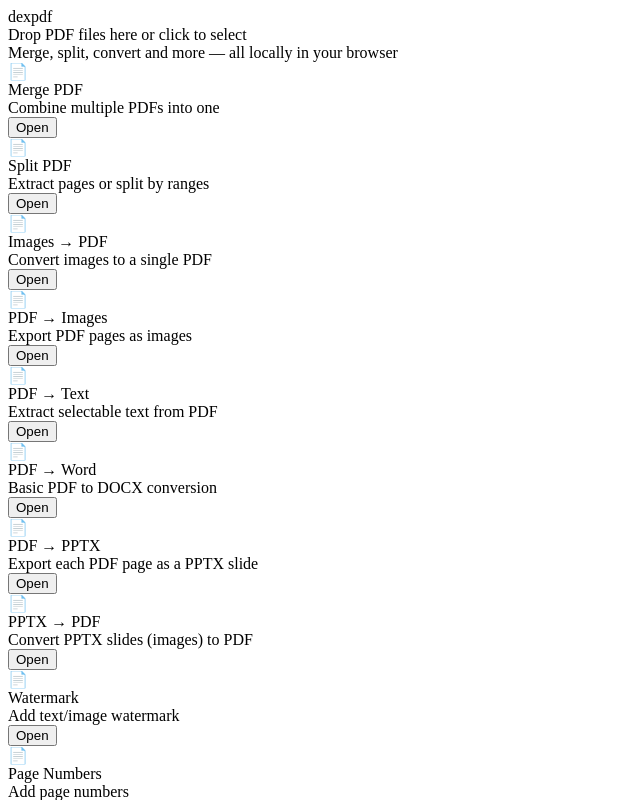
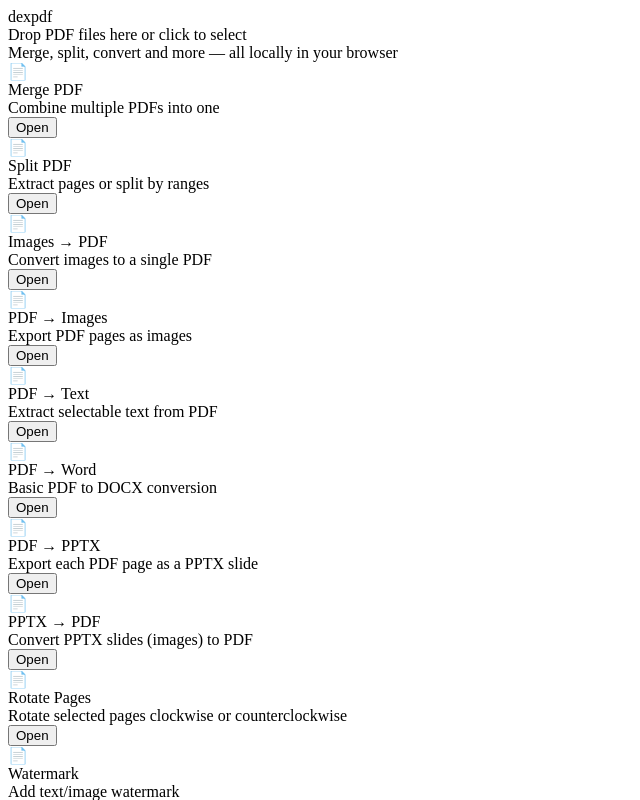
Before and after one commit to dexpie/dexpdf, a React (Vite) app: page / in a window 1280 px wide. Shown: the top 800 px of the page, without its empty margins (0-640 px from the left). Built offline with nearby package versions, Linux system fonts and the light colour scheme; the HTML template or start-up script is replaced by a standard one.

Commit message:
chore(ui): add per-tool help in modal + privacy note

```diff
--- a/src/App.jsx
+++ b/src/App.jsx
@@ -10,6 +10,7 @@
 const PdfToWordTool = React.lazy(() => import('./tools/PdfToWordTool'))
 const PdfToPptTool = React.lazy(() => import('./tools/PdfToPptTool'))
 const PptToPdfTool = React.lazy(() => import('./tools/PptToPdfTool'))
+const RotateTool = React.lazy(() => import('./tools/RotateTool'))
 const WatermarkTool = React.lazy(() => import('./tools/WatermarkTool'))
 const PageNumbersTool = React.lazy(() => import('./tools/PageNumbersTool'))
 const SignatureTool = React.lazy(() => import('./tools/SignatureTool'))
@@ -17,19 +18,20 @@
 const CompressTool = React.lazy(() => import('./tools/CompressTool'))
 
 const tools = [
-  { id: 'merge', name: 'Merge PDF', comp: MergeTool, desc: 'Combine multiple PDFs into one' },
-  { id: 'split', name: 'Split PDF', comp: SplitTool, desc: 'Extract pages or split by ranges' },
-  { id: 'imgs2pdf', name: 'Images → PDF', comp: ImagesToPdfTool, desc: 'Convert images to a single PDF' },
-  { id: 'pdf2imgs', name: 'PDF → Images', comp: PdfToImagesTool, desc: 'Export PDF pages as images' },
-  { id: 'pdf2text', name: 'PDF → Text', comp: PdfToTextTool, desc: 'Extract selectable text from PDF' },
-  { id: 'pdf2word', name: 'PDF → Word', comp: PdfToWordTool, desc: 'Basic PDF to DOCX conversion' },
-  { id: 'pdf2ppt', name: 'PDF → PPTX', comp: PdfToPptTool, desc: 'Export each PDF page as a PPTX slide' },
-  { id: 'ppt2pdf', name: 'PPTX → PDF', comp: PptToPdfTool, desc: 'Convert PPTX slides (images) to PDF' },
-  { id: 'watermark', name: 'Watermark', comp: WatermarkTool, desc: 'Add text/image watermark' },
-  { id: 'pagenums', name: 'Page Numbers', comp: PageNumbersTool, desc: 'Add page numbers' },
-  { id: 'signature', name: 'Signature', comp: SignatureTool, desc: 'Sign PDF pages' },
-  { id: 'edit', name: 'Edit PDF', comp: EditPdfTool, desc: 'Edit PDF content (basic)' },
-  { id: 'compress', name: 'Compress', comp: CompressTool, desc: 'Reduce PDF file size' }
+  { id: 'merge', name: 'Merge PDF', icon: '🔗', comp: MergeTool, desc: 'Combine multiple PDFs into one' },
+  { id: 'split', name: 'Split PDF', icon: '✂️', comp: SplitTool, desc: 'Extract pages or split by ranges' },
+  { id: 'imgs2pdf', name: 'Images → PDF', icon: '🖼️', comp: ImagesToPdfTool, desc: 'Convert images to a single PDF' },
+  { id: 'pdf2imgs', name: 'PDF → Images', icon: '🖼️', comp: PdfToImagesTool, desc: 'Export PDF pages as images' },
+  { id: 'pdf2text', name: 'PDF → Text', icon: '📝', comp: PdfToTextTool, desc: 'Extract selectable text from PDF' },
+  { id: 'pdf2word', name: 'PDF → Word', icon: '📄', comp: PdfToWordTool, desc: 'Basic PDF to DOCX conversion' },
+  { id: 'pdf2ppt', name: 'PDF → PPTX', icon: '📤', comp: PdfToPptTool, desc: 'Export each PDF page as a PPTX slide' },
+  { id: 'ppt2pdf', name: 'PPTX → PDF', icon: '📥', comp: PptToPdfTool, desc: 'Convert PPTX slides (images) to PDF' },
+  { id: 'rotate', name: 'Rotate Pages', icon: '🔄', comp: RotateTool, desc: 'Rotate selected pages clockwise or counterclockwise' },
+  { id: 'watermark', name: 'Watermark', icon: '💧', comp: WatermarkTool, desc: 'Add text/image watermark' },
+  { id: 'pagenums', name: 'Page Numbers', icon: '🔢', comp: PageNumbersTool, desc: 'Add page numbers' },
+  { id: 'signature', name: 'Signature', icon: '✒️', comp: SignatureTool, desc: 'Sign PDF pages' },
+  { id: 'edit', name: 'Edit PDF', icon: '🛠️', comp: EditPdfTool, desc: 'Edit PDF content (basic)' },
+  { id: 'compress', name: 'Compress', icon: '🗜️', comp: CompressTool, desc: 'Reduce PDF file size' }
 ]
 
 export default function App() {
@@ -66,7 +68,7 @@
 
       <footer className="footer">dexpdf — small local PDF toolkit</footer>
 
-      <Modal open={open} onClose={closeTool} title={active?.name}>
+  <Modal open={open} onClose={closeTool} title={active?.name} subtitle={active?.desc}>
         <Suspense fallback={<div style={{padding:20}}>Loading...</div>}>
           {active && <active.comp />}
         </Suspense>
--- a/src/components/Modal.jsx
+++ b/src/components/Modal.jsx
@@ -1,15 +1,29 @@
 import React from 'react'
 
-export default function Modal({ open, onClose, title, children }){
+export default function Modal({ open, onClose, title, subtitle, children }){
   if(!open) return null
   return (
     <div className="modal-backdrop" onClick={onClose}>
       <div className="modal" onClick={e => e.stopPropagation()}>
         <div className="modal-header">
-          <h3>{title}</h3>
+          <div>
+            <h3>{title}</h3>
+            {subtitle && <div className="subtitle">{subtitle}</div>}
+          </div>
           <button className="btn" onClick={onClose}>Close</button>
         </div>
-        <div className="modal-body">{children}</div>
+        <div className="modal-body">
+          {subtitle && (
+            <div className="tool-help">
+              <div style={{fontWeight:600}}>Quick help</div>
+              <div className="muted" style={{marginTop:6}}>{subtitle}</div>
+              <div className="muted" style={{marginTop:8,fontSize:12}}>
+                Privacy: files are processed locally in your browser where possible. For large or high-fidelity conversions server-side processing may be required.
+              </div>
+            </div>
+          )}
+          {children}
+        </div>
       </div>
     </div>
   )
--- a/src/styles.css
+++ b/src/styles.css
@@ -38,6 +38,8 @@
 .modal{background:var(--card);padding:18px;border-radius:10px;min-width:360px;max-width:900px;max-height:80vh;overflow:auto}
 .modal-header{display:flex;align-items:center;justify-content:space-between;margin-bottom:12px}
 .modal-body{background:transparent}
+.subtitle{color:var(--muted);font-size:13px;margin-top:4px}
+.tool-help{background:#fbfbff;border:1px solid #eef2ff;padding:10px;border-radius:8px;margin-bottom:12px}
 
 .dropzone{display:flex;flex-direction:column;align-items:center;justify-content:center;border:2px dashed #e6e9f0;padding:28px;border-radius:8px;min-height:220px}
 .file-list{margin-top:12px}
```
